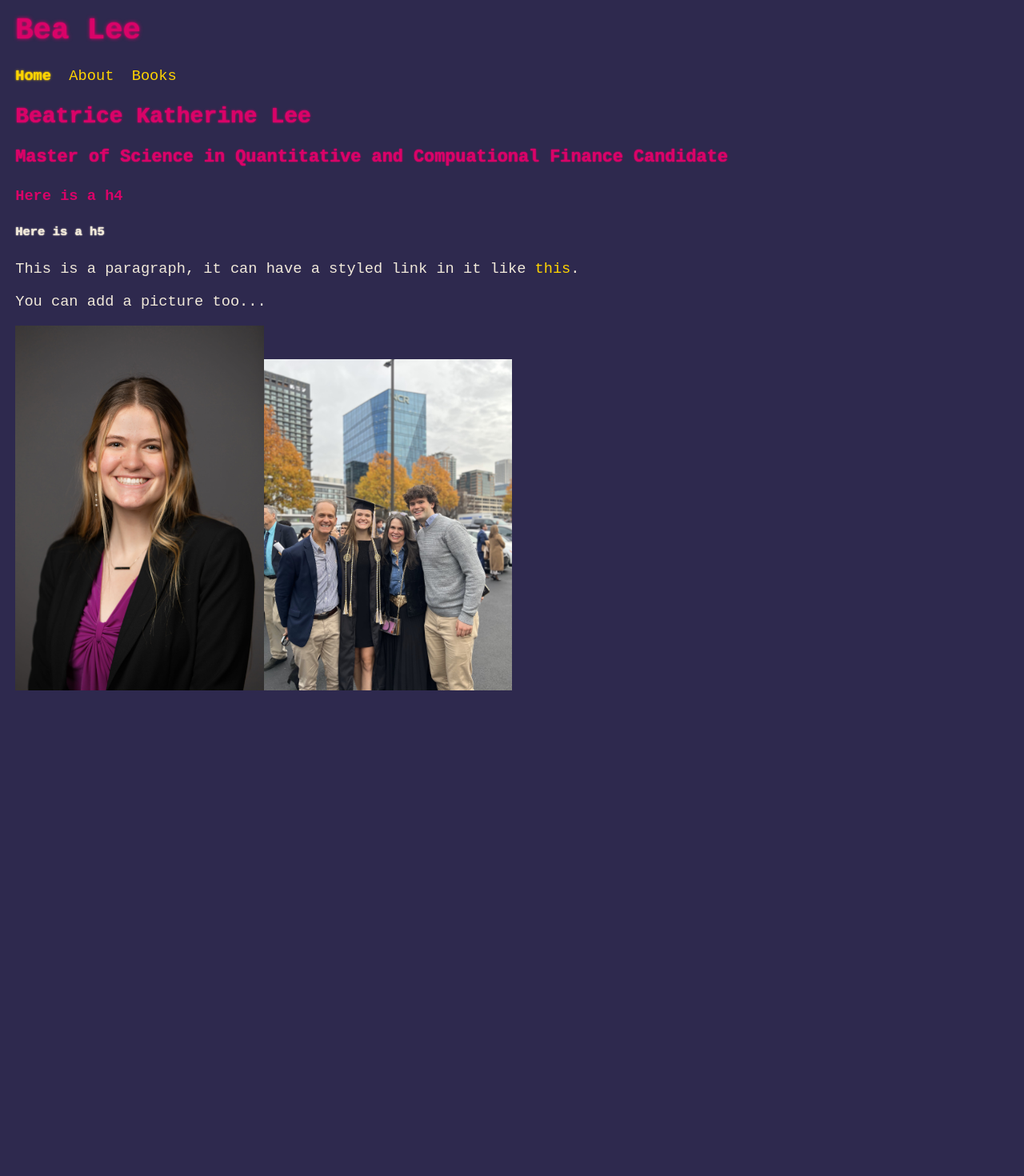
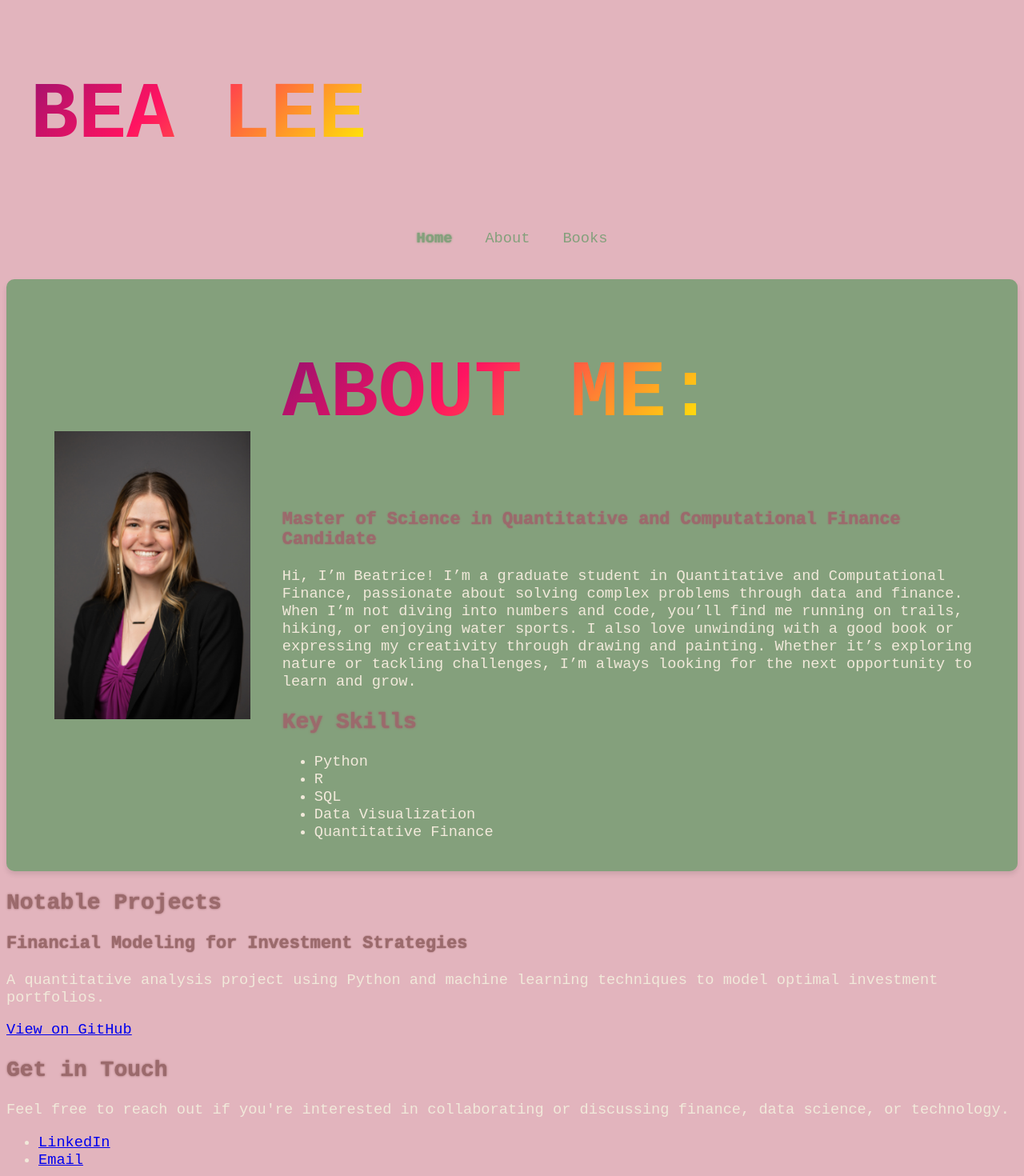
Before and after one commit to osclee/bea-lee-app, a Nuxt app: page / in a window 1280 px wide. Shown: the part 20-1490 px from the top of the page at 80% size. Before the commit the page ends 897 px from the top, so only its background shows below. Built offline with nearby package versions, Linux system fonts and the light colour scheme.

Commit message:
Updated About section with new edits

```diff
--- a/assets/css/beastyle.css
+++ b/assets/css/beastyle.css
@@ -1,9 +1,9 @@
 :root {
-    --background: #2E294E;
-    --title: #D90368;
+    --background: #E2B4BD;
+    --title: #9B6A6C;
     --text: #F1E9DA;
-    --link: #FFD400;
-    --subtitle: #2E294E;
+    --link: #84A07C;
+    --subtitle: #424B54;
 }
 
 body {
@@ -13,9 +13,36 @@ body {
     font-size: 14pt;
 }
 
+h7 {
+    color: var(--title);
+    text-shadow: 0 0 2px var(--subtitle), 0 0 5px var(--subtitle);
+}
+
 h1 {
-    color: var(--title);
-    text-shadow: 0 0 2px var(--title), 0 0 5px var(--title);
+    text-transform: uppercase;
+   background-image: linear-gradient(
+     -225deg,
+     #231557 0%,
+     #44107a 29%,
+     #ff1361 67%,
+     #fff800 100%
+   );
+   background-size: auto auto;
+   background-clip: border-box;
+   background-size: 200% auto;
+   color: #fff;
+   background-clip: text;
+   -webkit-background-clip: text;
+   -webkit-text-fill-color: transparent;
+   animation: textclip 2s linear infinite;
+   display: inline-block;
+       font-size: 100px;
+    }
+
+    @keyframes textclip {
+    to {
+        background-position: 200% center;
+    }
 }
 
 h2 {
@@ -136,3 +163,21 @@ button:hover {
 .number {
     text-shadow: 0 0 1px var(--link), 0 0 3px var(--text);
 }
+
+.profile-img {
+    margin-right: 40px; /* Add spacing between image and text */
+    margin-left: 40px;
+    width: 20%;
+    height: auto; /* Maintain aspect ratio */
+}
+
+.introSection {
+    display: flex;
+    align-items: center;
+    margin-top: 40px; /* Adds space above the section */
+    margin-bottom: 20px;
+    background-color: var(--link); /* Light gray background color */
+    padding: 20px; /* Add padding for spacing inside the section */
+    border-radius: 10px; /* Optional: Rounded corners */
+    box-shadow: 0 4px 6px rgba(0, 0, 0, 0.1); /* Optional: Subtle shadow for better visual separation */
+}
--- a/components/header.vue
+++ b/components/header.vue
@@ -33,17 +33,21 @@ const isActive = () => {
 .title {
     padding-left: .3em;
     margin-top: 1em;
+    text-align: center;
 }
 
 .header nav {
-    display: inline-block;
+    display: flex;
+    justify-content: center;
+    margin-top: 1em;
 }
 
 .header nav ul {
     list-style-type: none;
     padding: 0;
     margin: 0;
-    display: inline-block;
+    display: flex;
+    gap: 1em;
 }
 
 .header nav li {
--- a/pages/index.vue
+++ b/pages/index.vue
@@ -1,21 +1,47 @@
 <template>
-    <div class="content-div">
-        <h2>Beatrice Katherine Lee</h2>
-        <h3>Master of Science in Quantitative and Compuational Finance Candidate</h3>
-        <h4>Here is a h4</h4>
-        <h5>Here is a h5</h5>
+    <div class="home">
+        <!-- Header Section -->
+        <div class="introSection" style="display: flex; align-items: center; margin-bottom: 20px;">
+            <img src="../assets/images/Headshot.png" alt="Beatrice's Headshot" class="profile-img" width="25%" height="25%">
+            <div class="intro">
+                <h1>About Me:</h1>
+                <h3>Master of Science in Quantitative and Computational Finance Candidate</h3>
+                <p>
+                    Hi, I’m Beatrice! I’m a graduate student in Quantitative and Computational Finance, passionate about solving complex problems through data and finance. When I’m not diving into numbers and code, you’ll find me running on trails, hiking, or enjoying water sports. I also love unwinding with a good book or expressing my creativity through drawing and painting. Whether it’s exploring nature or tackling challenges, I’m always looking for the next opportunity to learn and grow.
+                </p>
+                <section class="skills">
+                <!-- Skills Section -->
+                    <h2>Key Skills</h2>
+                    <ul>
+                        <li>Python</li>
+                        <li>R</li>
+                        <li>SQL</li>
+                        <li>Data Visualization</li>
+                        <li>Quantitative Finance</li>
+                    </ul>
+                </section>
+            </div>
+        </div>
 
-        <p>This is a paragraph, it can have a styled link in it
-            like <a class="inactive-link" target="_blank"
-                href="https://spongebob.fandom.com/wiki/SpongeBob_SquarePants_(character)">this</a>.
-        </p>
+        <!-- Projects Section -->
+        <section class="projects">
+            <h2>Notable Projects</h2>
+            <div class="project-card">
+                <h3>Financial Modeling for Investment Strategies</h3>
+                <p>A quantitative analysis project using Python and machine learning techniques to model optimal investment portfolios.</p>
+                <a href="https://github.com/your-project-link" target="_blank">View on GitHub</a>
+            </div>
+            <!-- Add more projects as needed -->
+        </section>
 
-        <p>You can add a picture too...</p>
-
-        <img src="../assets/images/Headshot.png" alt="Headshot" width="25%" height="25%">
-        <!--Use percents in order to scale when browser moves-->
-        <img src="../assets/images/Grad Pic with Fam.jpg" alt="GPWF" width="25%" height="25%">
-        <!--Use percents in order to scale when browser moves-->
-
+        <!-- Contact Section -->
+        <section class="contact">
+            <h2>Get in Touch</h2>
+            <p>Feel free to reach out if you're interested in collaborating or discussing finance, data science, or technology.</p>
+            <ul>
+                <li><a href="https://www.linkedin.com/in/your-linkedin" target="_blank">LinkedIn</a></li>
+                <li><a href="mailto:your-email@example.com">Email</a></li>
+            </ul>
+        </section>
     </div>
 </template>
```
